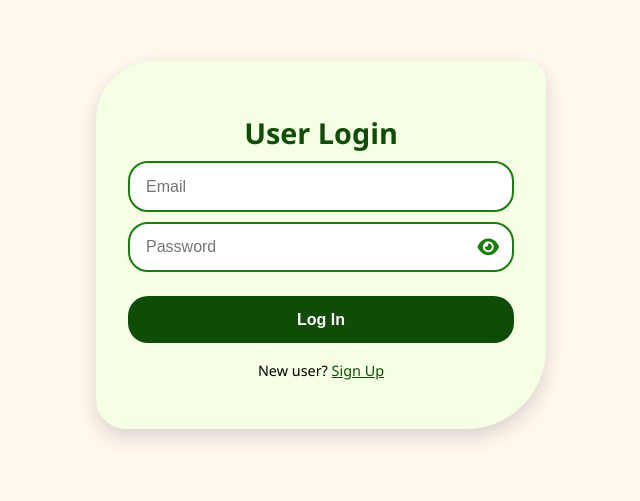
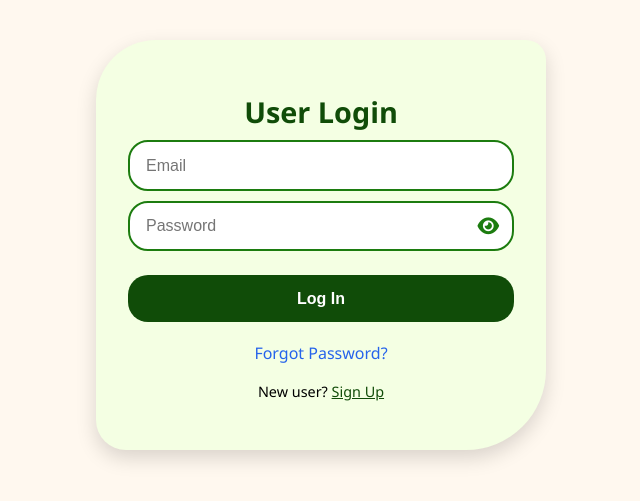
Before and after one commit to yzma-er/my-app, a React (Create React App) app: page /login in a window 1280 px wide. Shown: the part 171-672 px from the top of the page, without its empty margins (319-959 px from the left). Built offline with nearby package versions, Linux system fonts and the light colour scheme.

Commit message:
Update LoginPage.jsx

```diff
--- a/src/pages/LoginPage.jsx
+++ b/src/pages/LoginPage.jsx
@@ -108,6 +108,12 @@ function LoginPage() {
             </button>
           </form>
 
+          <div style={{ textAlign: "center", marginTop: "20px" }}>
+  <Link to="/forgot-password" style={{ color: "#2563eb", textDecoration: "none" }}>
+    Forgot Password?
+  </Link>
+</div>
+
           {role === "user" && (
             <p className="signup-link">
               New user? <Link to="/signup">Sign Up</Link>
```
